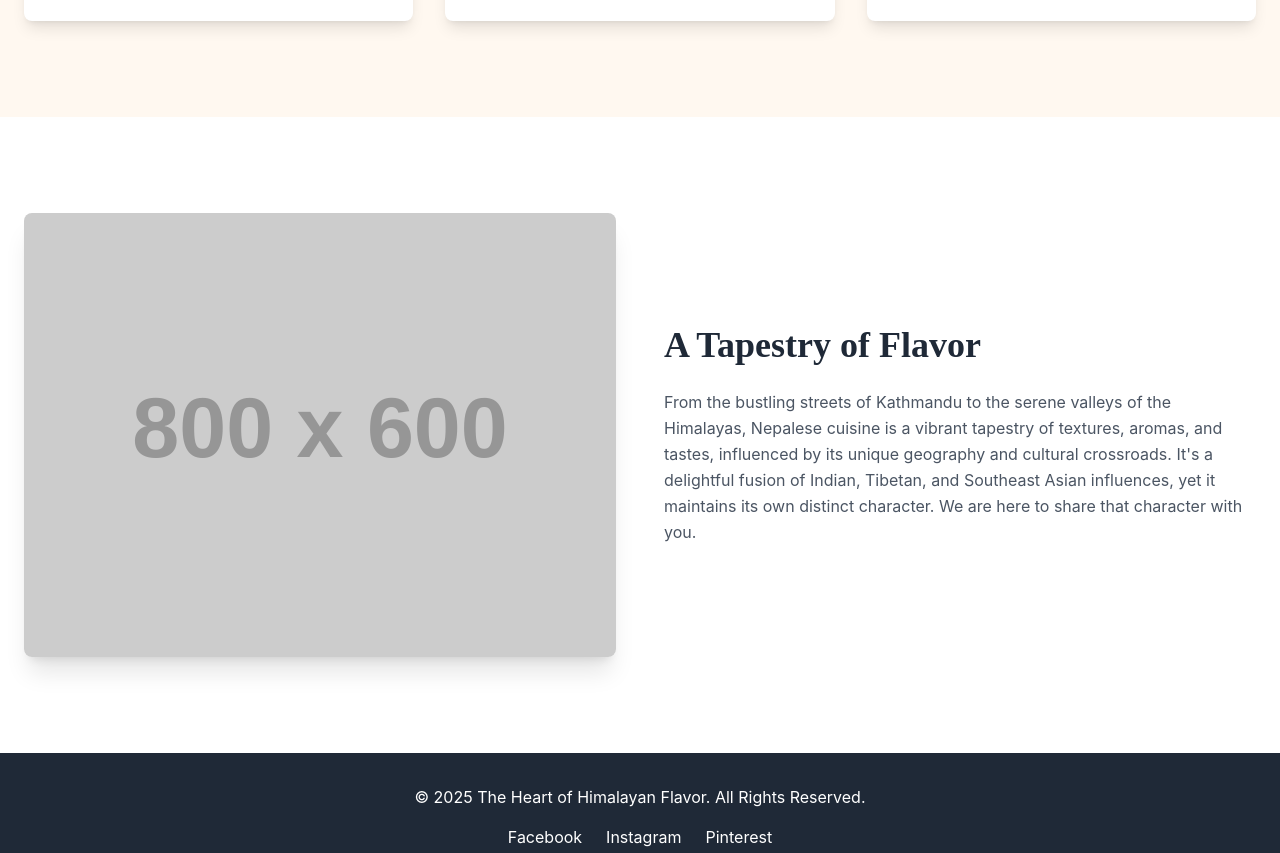
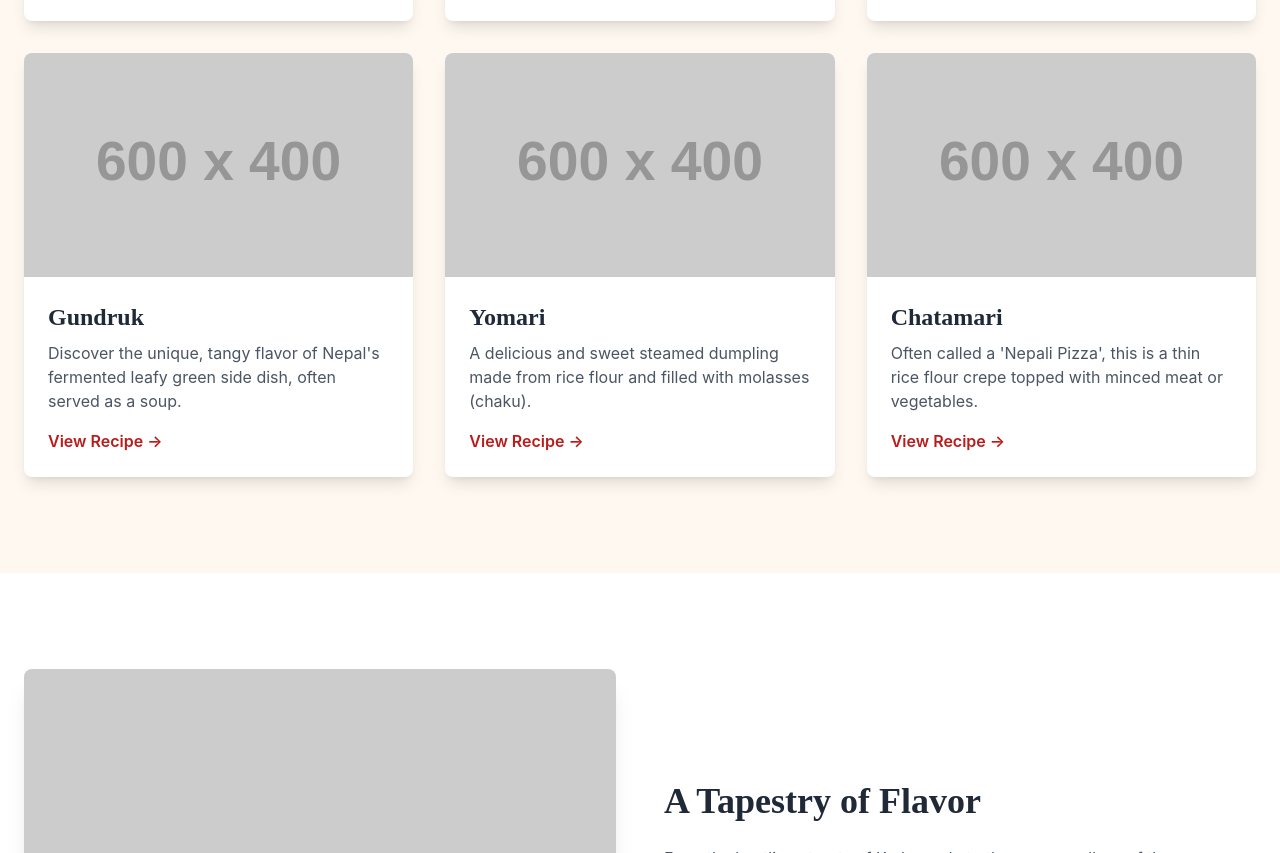
Before and after one commit to nabin565/Himalayan-Flavour, a plain HTML site: page index.html in a window 1280 px wide. Shown: the part 1291-2144 px from the top of the page. Drawn offline with nearby package versions, Linux system fonts and the light colour scheme; placeholder pictures from the web are drawn by us.

Commit message:
first commit

```diff
--- a/index.html
+++ b/index.html
@@ -73,6 +73,32 @@
                             <a href="sel-roti-recipe.html" class="font-semibold text-red-700 hover:text-red-900">View Recipe &rarr;</a>
                         </div>
                     </div>
+                    <div class="bg-white rounded-lg shadow-lg overflow-hidden transform hover:-translate-y-2 transition duration-300">
+                            <img src="./assets/img/gundruk.jpg" alt="Gundruk Soup" class="w-full h-56 object-cover" onerror="this.onerror=null;this.src='https://placehold.co/600x400';">
+                            <div class="p-6">
+                                <h3 class="text-2xl font-bold mb-2">Gundruk</h3>
+                                <p class="text-gray-600 mb-4">Discover the unique, tangy flavor of Nepal's fermented leafy green side dish, often served as a soup.</p>
+                                <a href="gundruk-recipe.html" class="font-semibold text-red-700 hover:text-red-900">View Recipe &rarr;</a>
+                            </div>
+                        </div>
+
+                        <div class="bg-white rounded-lg shadow-lg overflow-hidden transform hover:-translate-y-2 transition duration-300">
+                            <img src="./assets/img/yomari.jpg" alt="Yomari sweet dumplings" class="w-full h-56 object-cover" onerror="this.onerror=null;this.src='https://placehold.co/600x400';">
+                            <div class="p-6">
+                                <h3 class="text-2xl font-bold mb-2">Yomari</h3>
+                                <p class="text-gray-600 mb-4">A delicious and sweet steamed dumpling made from rice flour and filled with molasses (chaku).</p>
+                                <a href="yomari-recipe.html" class="font-semibold text-red-700 hover:text-red-900">View Recipe &rarr;</a>
+                            </div>
+                        </div>
+
+                        <div class="bg-white rounded-lg shadow-lg overflow-hidden transform hover:-translate-y-2 transition duration-300">
+                            <img src="./assets/img/chatamari.jpg" alt="Chatamari - Nepali Pizza" class="w-full h-56 object-cover" onerror="this.onerror=null;this.src='https://placehold.co/600x400';">
+                            <div class="p-6">
+                                <h3 class="text-2xl font-bold mb-2">Chatamari</h3>
+                                <p class="text-gray-600 mb-4">Often called a 'Nepali Pizza', this is a thin rice flour crepe topped with minced meat or vegetables.</p>
+                                <a href="chatamari-recipe.html" class="font-semibold text-red-700 hover:text-red-900">View Recipe &rarr;</a>
+                            </div>
+                        </div>
 
                 </div>
             </div>
```
Also changed, not shown: 1 other file.
